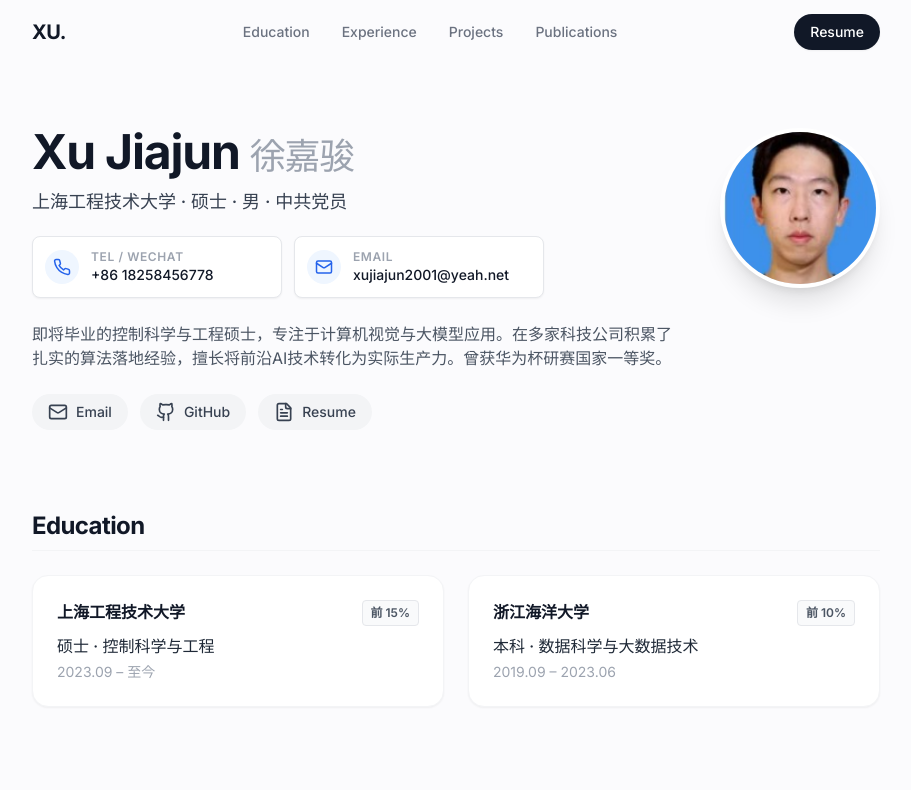
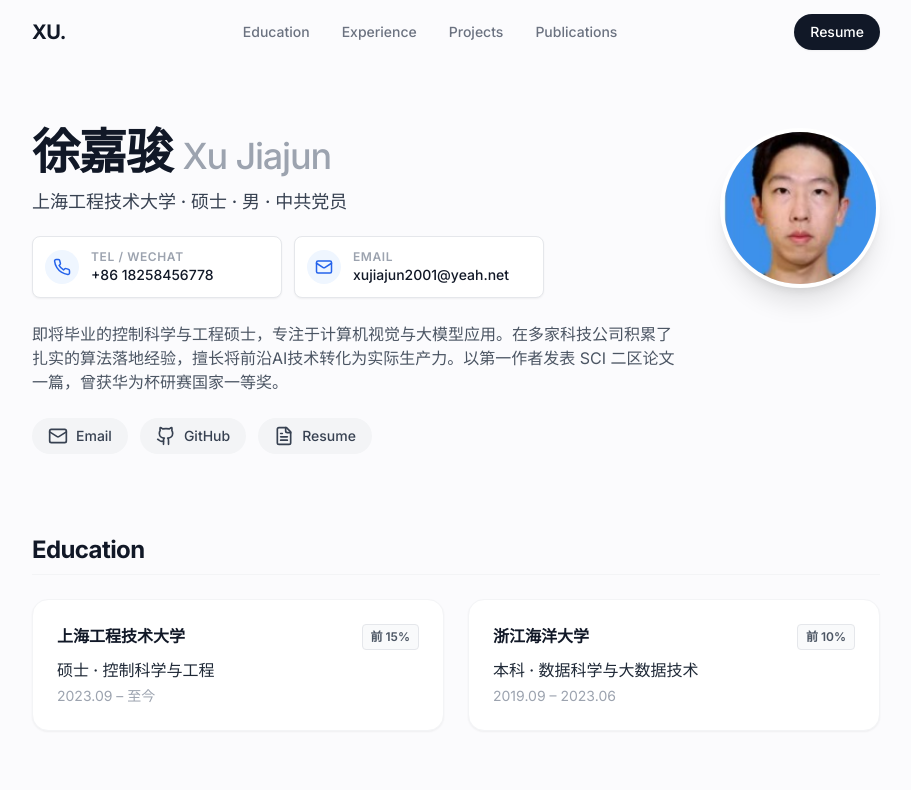
Before and after one commit to phenothiazine/phenothiazine.github.io, a React (Vite) app: page / in a window 1280 px wide. Shown: the top 790 px of the page, without its empty margins (184-1095 px from the left). Built offline with nearby package versions, Linux system fonts and the light colour scheme.

Commit message:
Fix name and add letter

```diff
--- a/constants.tsx
+++ b/constants.tsx
@@ -2,14 +2,14 @@ import { Experience, Project, Education, Publication, SkillCategory } from './ty
 import { Mail, Github, FileText } from 'lucide-react';
 
 export const PERSONAL_INFO = {
-  name: "Xu Jiajun",
-  chineseName: "徐嘉骏",
+  name: "徐嘉骏",
+  chineseName: "Xu Jiajun",
   title: "上海工程技术大学 · 硕士 · 男 · 中共党员",
   location: "Shanghai, China",
   email: "xujiajun2001@yeah.net",
   phone: "+86 18258456778",
   github: "https://github.com/phenothiazine",
-  summary: "即将毕业的控制科学与工程硕士，专注于计算机视觉与大模型应用。在多家科技公司积累了扎实的算法落地经验，擅长将前沿AI技术转化为实际生产力。曾获华为杯研赛国家一等奖。",
+  summary: "即将毕业的控制科学与工程硕士，专注于计算机视觉与大模型应用。在多家科技公司积累了扎实的算法落地经验，擅长将前沿AI技术转化为实际生产力。以第一作者发表 SCI 二区论文一篇，曾获华为杯研赛国家一等奖。",
   socials: [
     { name: "Email", icon: <Mail size={20} />, link: "mailto:xujiajun2001@yeah.net" },
     { name: "GitHub", icon: <Github size={20} />, link: "https://github.com/phenothiazine" },
```
